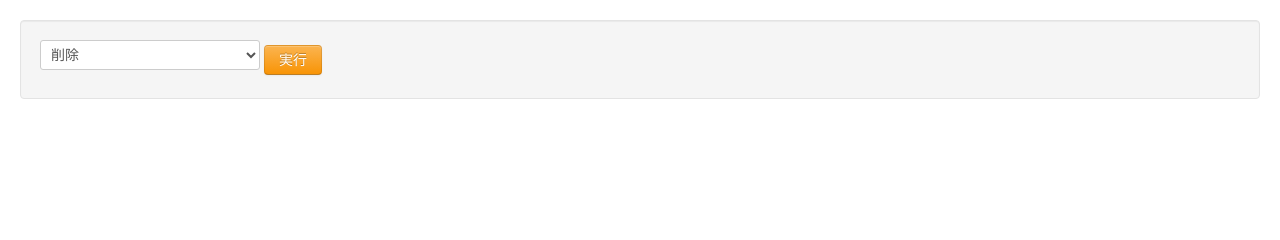
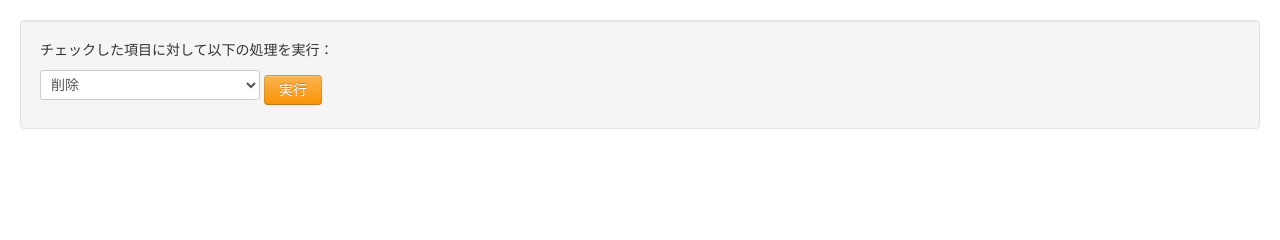
Before and after one commit to Beflat/Account, a Django app: page / in a window 1280 px wide. Shown: the part 98-338 px from the top of the page. Run offline with Django 3.2, Linux system fonts and the light colour scheme; parts of the project's set-up code (start-up, migrations or seed data) failed here and were passed over; some libraries are stand-ins or nearby versions.

Commit message:
レイアウトに関するタグをlayout.htmlに移動。

```diff
--- a/account/templates/account_log/index.html
+++ b/account/templates/account_log/index.html
@@ -3,9 +3,6 @@
 {% block page_title %}Account Logs{% endblock %}
 {% block content %}
 
-<div class="container-fluid">
-<div class="row-fluid">
-<div class="span12">
 
 <h1>履歴</h1>
 
@@ -51,7 +48,7 @@
 
 
     <div id="action-box" class="well">
-
+        <p>チェックした項目に対して以下の処理を実行：</p>
         <select name="action">
             <option value="d">削除</option>
         </select>
@@ -62,8 +59,4 @@
 
 </form>
 
-</div>
-</div>
-</div>
-
 {% endblock %}
--- a/account/templates/layout.html
+++ b/account/templates/layout.html
@@ -8,8 +8,17 @@
     </head>
 
     <body>
+<div class="container-fluid">
+<div class="row-fluid">
+<div class="span12">
+
         {% block content %}
         {% endblock %}
+
+</div>
+</div>
+</div>
+
     </body>
 
 </html>
```
Lines whose indentation alone changed are shown as unchanged.
